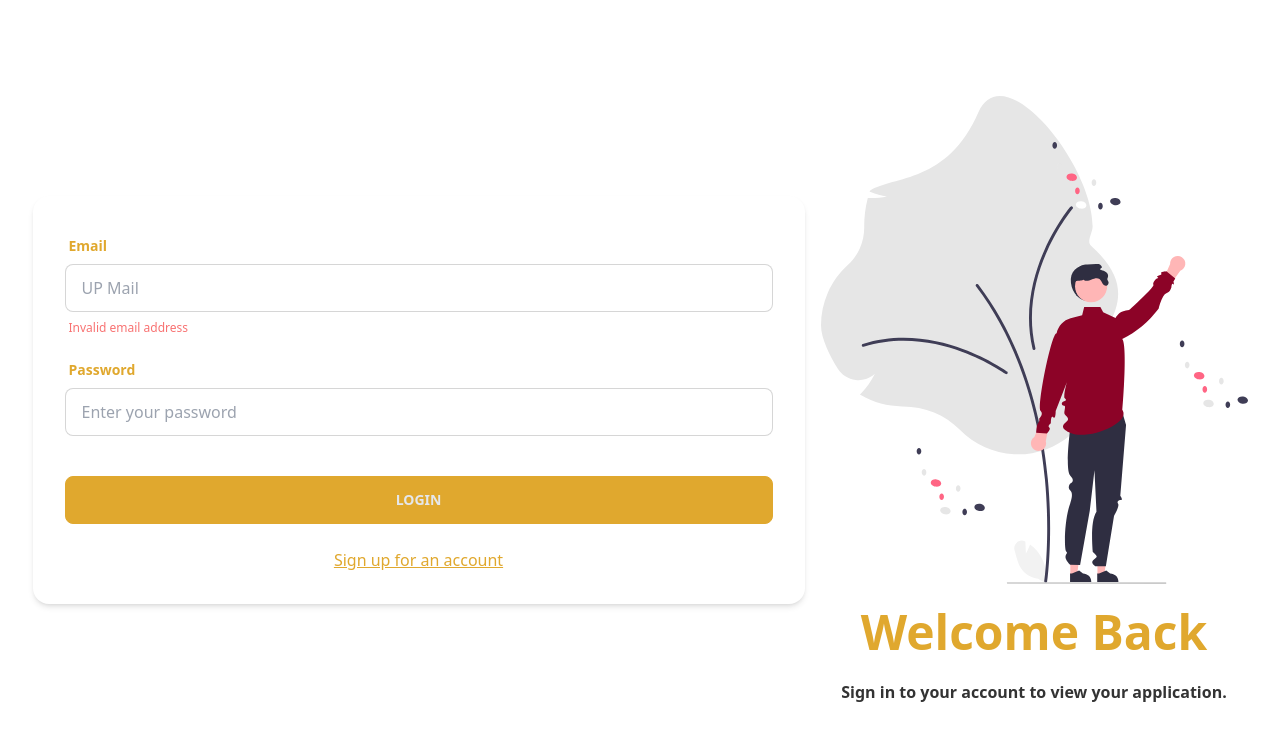
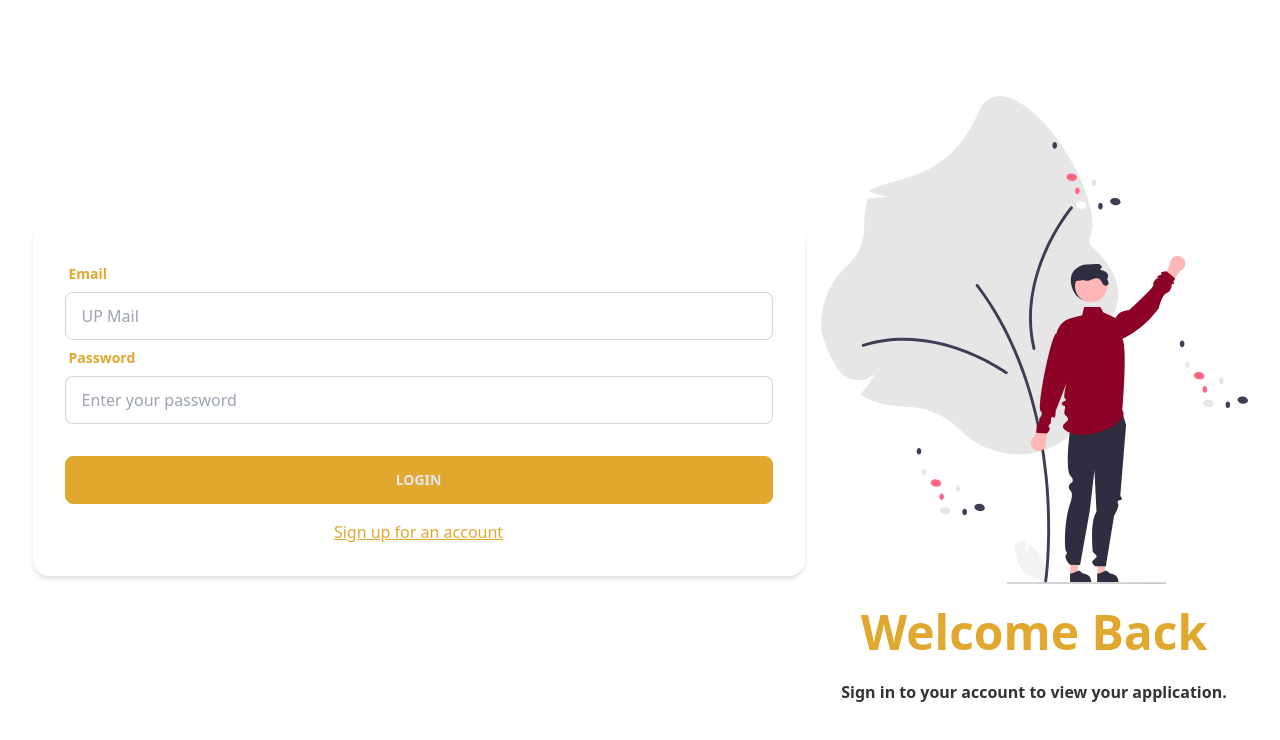
Before and after one commit to gmviray/Clearify, a React (Create React App) app in the folder client/: page /sign-in in a window 1280 px wide. Shown: the top 740 px of the page. Built offline with nearby package versions, Linux system fonts and the light colour scheme.

Commit message:
inputs: fetch data, prompt error, and print inputs

```diff
--- a/client/src/pages/SignIn.jsx
+++ b/client/src/pages/SignIn.jsx
@@ -1,12 +1,16 @@
 import signUpSvg from '../assets/img/signin.svg';
 import { Link } from 'react-router-dom';
+import { useForm } from "react-hook-form";
 
 const SignInPage = () => {
+    const { register, handleSubmit, watch, formState: { errors } } = useForm();
+    const onSubmit = data => console.log(data);
+    console.log(watch("example"));
     return (
         <div className="container mx-auto px-5"> <div className="hero min-h-screen">
             <div className="hero-content flex-col lg:flex-row-reverse">
                 <div className="text-center">
-                    <img class='h-fit max-w-lg rounded-lg' src={signUpSvg} />
+                    <img className='h-fit max-w-lg rounded-lg' src={signUpSvg} />
                     <h1 className="text-5xl font-bold mt-6 text-primary">
                         Welcome Back
                     </h1>
@@ -16,30 +20,32 @@ const SignInPage = () => {
                 </div>
                 <div className="card flex-shrink-0 w-full shadow-md bg-base-100">
                     <div className="card-body">
+                        <form onSubmit={handleSubmit(onSubmit)}>
                             <div className="form-control">
                                 <label className="label" htmlFor="email">
                                     <span className="label-text font-bold text-primary"> Email </span>
                                 </label>
-                            <input type="text" placeholder="UP Mail" className="input input-bordered" id="email" />
-                            <label className="label">
-                                <span className="label-text-alt text-error">Invalid email address</span>
-                            </label>
+                                <input type="text" placeholder="UP Mail" className="input input-bordered" id="email" {...register("emailInvalid", { required: true })} />
+                                {errors.emailInvalid && <span className="label-text-alt text-error">Invalid email address</span>}
                             </div>
-
                             <div className="form-control">
                                 <label className="label" htmlFor="password">
                                     <span className="label-text font-bold text-primary"> Password </span>
                                 </label>
-                            <input type="password" placeholder="Enter your password" className="input input-bordered" id="password" />
+                                <input type="password" placeholder="Enter your password" className="input input-bordered" id="password" {...register("passwordInvalid", { required: true })} />
+                                {errors.passwordInvalid && <span className="label-text-alt text-error">This is a required field.</span>}
                             </div>
 
-                        <button className="btn btn-primary w-full font-bold text-gray-200 mt-8">
+                            <button className="btn btn-primary w-full font-bold text-gray-200 mt-8" type="submit">
                                 LOGIN
                             </button>
-
-                        <Link to="/sign-up" className="link link-primary text-center mt-4">
+                            <div className='flex justify-center'>
+                                <Link className="link link-primary mt-4" to="/sign-up">
                                     Sign up for an account
                                 </Link>
+                            </div>
+
+                        </form>
                     </div>
                 </div>
             </div>
```
Lines whose indentation alone changed are shown as unchanged.
